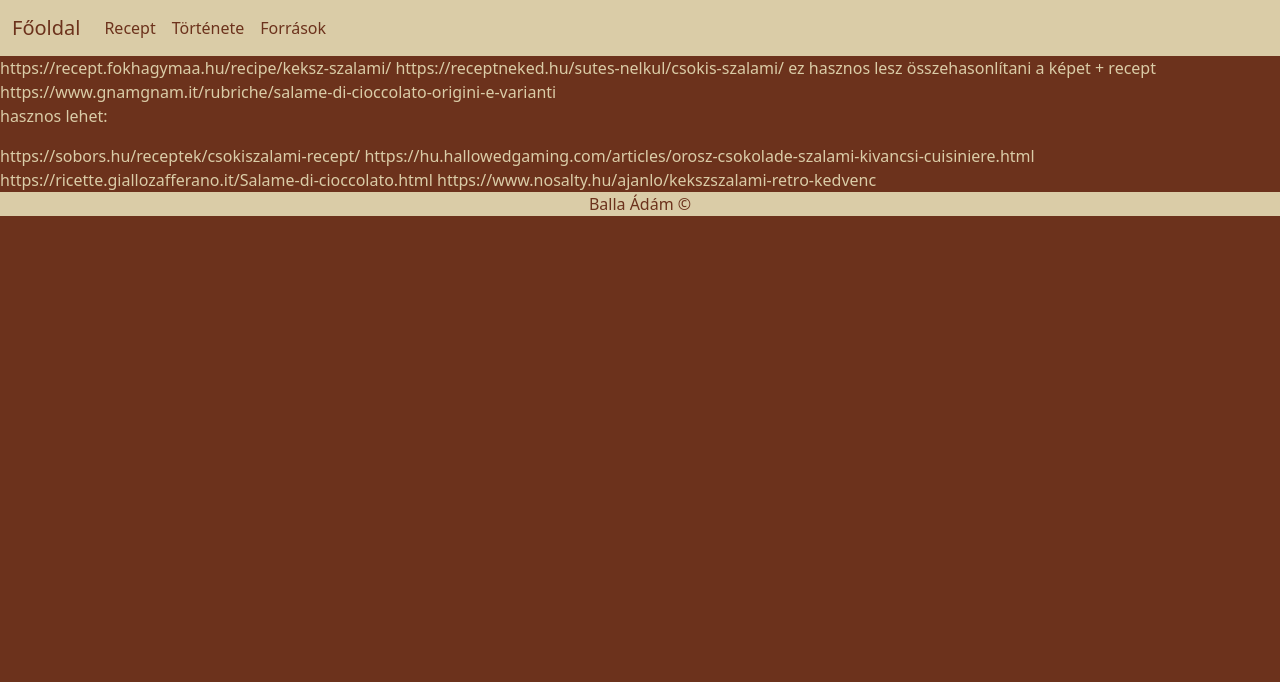
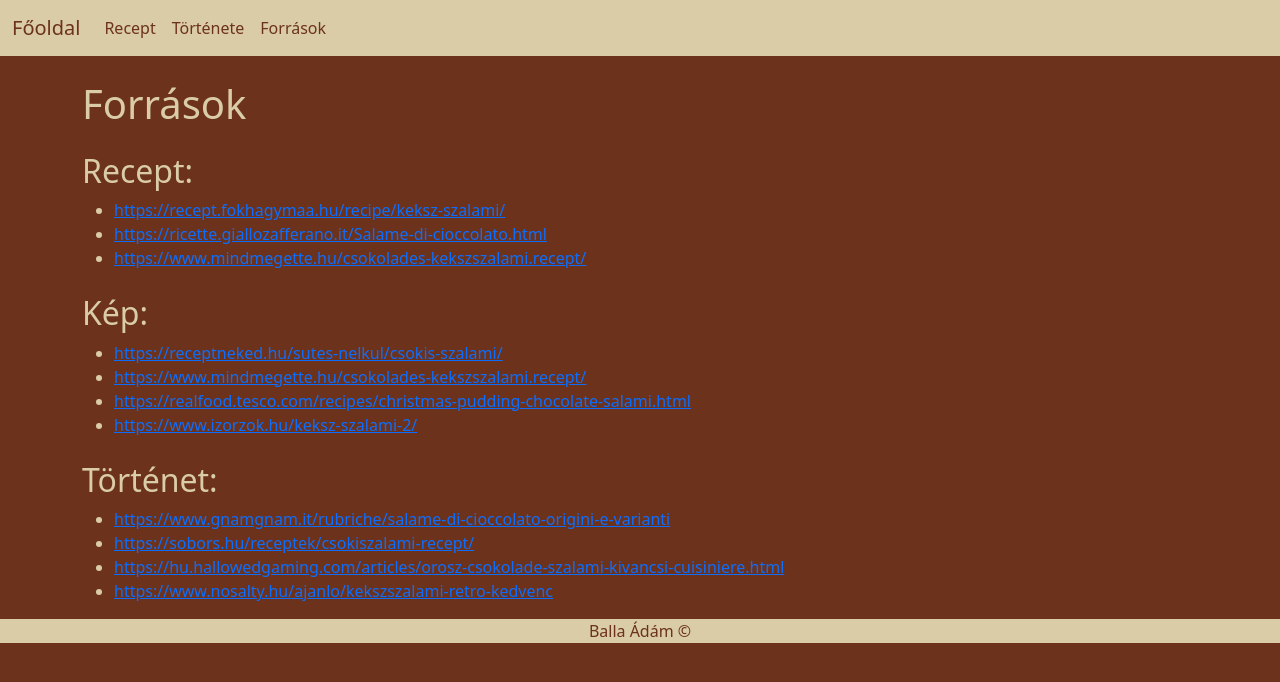
Before and after one commit to BallaAdamLevente/Csokis-keksz-szal-mi, a plain HTML site: page forrás.html in a window 1280 px wide. Drawn offline with nearby package versions, Linux system fonts and the light colour scheme.

Commit message:
források összeszedve, kész

```diff
--- a/forrás.html
+++ b/forrás.html
@@ -14,34 +14,62 @@
 
   <nav class="navbar navbar-expand-lg  "style="background-color: #DACCA7;">
     <div class="container-fluid">
-          <a class="navbar-brand" href="./kaja.html">Főoldal</a>
+      <a class="navbar-brand" href="./index.html">Főoldal</a>
       <button class="navbar-toggler" type="button" data-bs-toggle="collapse" data-bs-target="#navbarNavAltMarkup" aria-controls="navbarNavAltMarkup" aria-expanded="false" aria-label="Toggle navigation">
         <span class="navbar-toggler-icon"></span>
       </button>
       <div class="collapse navbar-collapse" id="navbarNavAltMarkup">
         <div class="navbar-nav">
-              <a class="nav-link" href="./recept.html">Recept</a>
-              <a class="nav-link" href="./tori.html">Története</a>
-              <a class="nav-link" href="./forrás.html">Források</a>
+          <a class="nav-item nav-link" href="./recept.html">Recept</a>
+          <a class="nav-item nav-link" href="./tori.html">Története</a>
+          <a class="nav-item nav-link" href="./forrás.html">Források</a>
         </div>
       </div>
     </div>
   </nav>
 
 
-      https://recept.fokhagymaa.hu/recipe/keksz-szalami/
-      https://receptneked.hu/sutes-nelkul/csokis-szalami/   ez hasznos lesz összehasonlítani a képet + recept
-      https://www.gnamgnam.it/rubriche/salame-di-cioccolato-origini-e-varianti
+      <div class="container">
+        <h1 class="mt-4 mb-4">Források</h1>
 
-      <p>hasznos lehet:</p>
-      https://sobors.hu/receptek/csokiszalami-recept/
-      https://hu.hallowedgaming.com/articles/orosz-csokolade-szalami-kivancsi-cuisiniere.html
-      https://ricette.giallozafferano.it/Salame-di-cioccolato.html
-      https://www.nosalty.hu/ajanlo/kekszszalami-retro-kedvenc
+        <h2>Recept:</h2>
+
+        <ul>
+          <li><a href="https://recept.fokhagymaa.hu/recipe/keksz-szalami/" target="_blank">https://recept.fokhagymaa.hu/recipe/keksz-szalami/</a></li>
+          <li><a href="https://ricette.giallozafferano.it/Salame-di-cioccolato.html" target="_blank">https://ricette.giallozafferano.it/Salame-di-cioccolato.html</a></li>
+          <li><a href="https://www.mindmegette.hu/csokolades-kekszszalami.recept/" target="_blank">https://www.mindmegette.hu/csokolades-kekszszalami.recept/</a></li>
+        </ul>
+
+
+
+
+        <h2 class="mt-4">Kép:</h2>
+
+        <ul>
+          <li><a href="https://receptneked.hu/sutes-nelkul/csokis-szalami/" target="_blank">https://receptneked.hu/sutes-nelkul/csokis-szalami/</a></li>
+          <li><a href="https://www.mindmegette.hu/csokolades-kekszszalami.recept/" target="_blank">https://www.mindmegette.hu/csokolades-kekszszalami.recept/</a></li>
+          <li><a href="https://realfood.tesco.com/recipes/christmas-pudding-chocolate-salami.html" target="_blank">https://realfood.tesco.com/recipes/christmas-pudding-chocolate-salami.html</a></li>
+          <li><a href="https://www.izorzok.hu/keksz-szalami-2/" target="_blank">https://www.izorzok.hu/keksz-szalami-2/</a></li>
+        </ul>
+
+
+
+
+        <h2 class="mt-4">Történet:</h2>
+
+        <ul>
+          <li><a href="https://www.gnamgnam.it/rubriche/salame-di-cioccolato-origini-e-varianti" target="_blank">https://www.gnamgnam.it/rubriche/salame-di-cioccolato-origini-e-varianti</a></li>
+          <li><a href="https://sobors.hu/receptek/csokiszalami-recept/" target="_blank">https://sobors.hu/receptek/csokiszalami-recept/</a></li>
+          <li><a href="https://hu.hallowedgaming.com/articles/orosz-csokolade-szalami-kivancsi-cuisiniere.html" target="_blank">https://hu.hallowedgaming.com/articles/orosz-csokolade-szalami-kivancsi-cuisiniere.html</a></li>
+          <li><a href="https://www.nosalty.hu/ajanlo/kekszszalami-retro-kedvenc" target="_blank">https://www.nosalty.hu/ajanlo/kekszszalami-retro-kedvenc</a></li>
+        </ul>
+
+
+
+      </div>
 
 <footer>
 Balla Ádám <span>&copy;</span>
 </footer>
-
 </body>
 </html>
```
Lines whose indentation alone changed are shown as unchanged.
